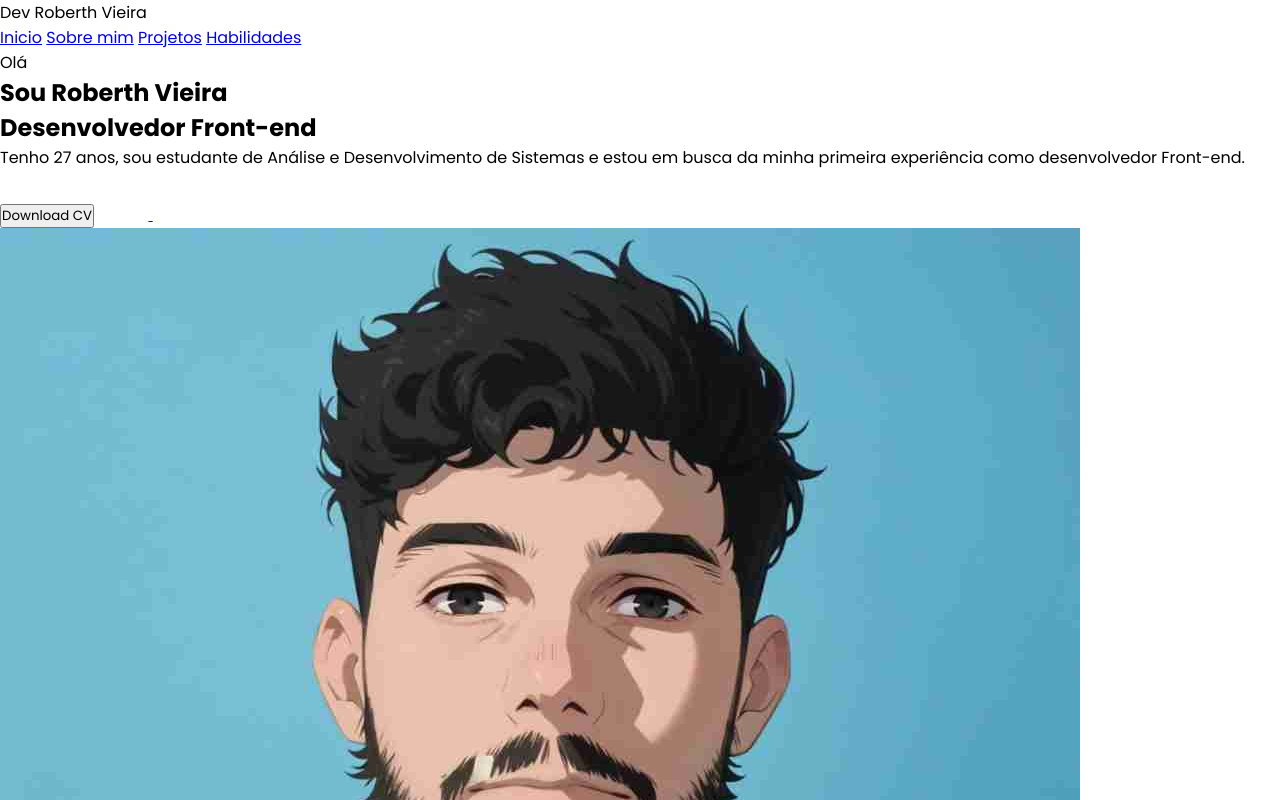
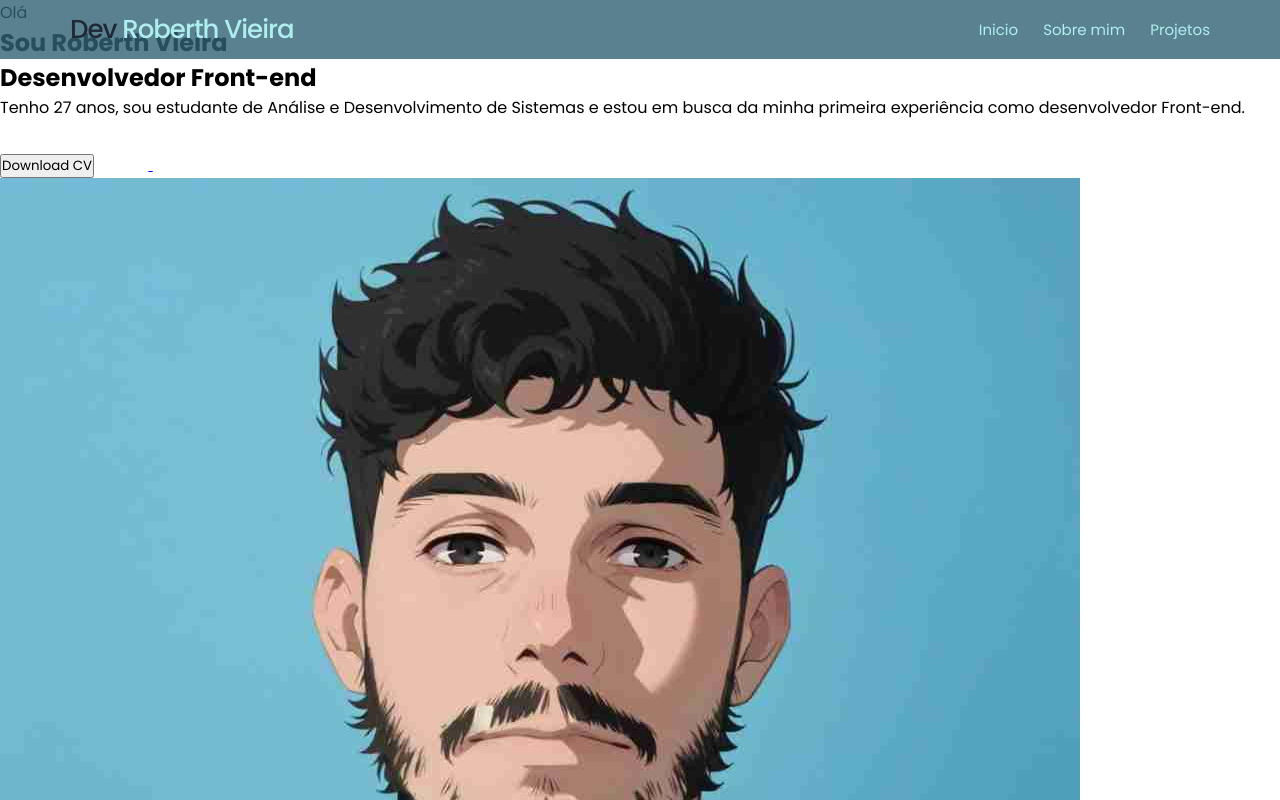
Before and after one commit to RoberthVieira/Portifolio, a plain HTML site: page index.html in a window 1280 px wide. Shown: the top 800 px of the page. Drawn offline with Linux system fonts and the light colour scheme.

Commit message:
Adição do novo codigo de estilos do topo da pagina

```diff
--- a/estilos/global.css
+++ b/estilos/global.css
@@ -1,7 +1,11 @@
 @import url('https://fonts.googleapis.com/css2?family=Great+Vibes&family=Poppins:ital,wght@0,100;0,200;0,300;0,400;0,500;0,600;0,700;0,800;0,900;1,100;1,200;1,300;1,400;1,500;1,600;1,700;1,800;1,900&display=swap');
 
 :root{
+    --cor01: #53a4bf;
     --cor02: #316273;
+    --cor03: #fff;
+    --text-dark: #1f2937;
+    --text-light: #6b7280;
     --extra-light: #AFEEEE;
 }
 
@@ -11,4 +15,9 @@
     box-sizing: border-box;
     font-family: "Poppins", sans-serif;
     scroll-behavior: smooth;
+    transition: 0.3s;
 }
+
+.degrade{
+    background-image: linear-gradient(to bottom, var(--cor01), #1f404b);
+}
--- a/estilos/topo.css
+++ b/estilos/topo.css
@@ -6,3 +6,72 @@
     --text-light: #6b7280;
     --extra-light: #AFEEEE;
 }
+
+.topo{
+    background-color: rgba(49, 98, 115, 0.8);
+    width: 100%;
+    position: fixed;
+    display: flex;
+    justify-content: space-between;
+    align-items: center;
+    padding: 10px 70px;
+}
+
+.topo div{
+    width: 50%;
+    font-size: 26px;
+    color: var(--text-dark);
+    font-weight: 500;
+    letter-spacing: -1px;
+}
+
+.topo div span{
+    color: var(--extra-light);
+}
+
+.nav_content{
+    display: flex;
+    justify-content: flex-end;
+    gap: 25px;
+    width: 50%;
+}
+
+.nav_content a{
+    color: var(--extra-light);
+    text-decoration: none;
+    font-size: 15px;
+    cursor: pointer;
+}
+
+
+.nav_content a:hover{
+    transition: 0.3s;
+    color: var(--text-dark);
+}
+
+
+@media (max-width: 768px) {
+    .topo{
+        padding: 10px 20px;
+    }
+
+    .nav_content{
+        gap: 10px;
+    }
+}
+
+@media (max-width: 500px) {
+    .topo{
+        flex-direction: column;
+        padding: 10px 0;
+        text-align: center;
+    }
+
+    .topo div{
+        width: 100%;
+    }
+
+    .nav_content{
+        display: none;
+    }
+}
--- a/index.html
+++ b/index.html
@@ -9,18 +9,16 @@
     <link rel="stylesheet" href="estilos/secaoInicial.css">
     <link rel="stylesheet" href="estilos/sobre.css">
     <link rel="stylesheet" href="estilos/projetos.css">
-    <link rel="stylesheet" href="estilos/habilidades.css">
     <title>Dev Roberth Vieira</title>
 </head>
 <body>
 
-    <header>
+    <header class="topo">
         <div>Dev <span>Roberth Vieira</span></div>
-        <nav>
+        <nav class="nav_content">
             <a href="#inicio">Inicio</a>
             <a href="#sobre">Sobre mim</a>
             <a href="#projetos">Projetos</a>
-            <a href="#habilidades">Habilidades</a>
         </nav>
     </header>
 
@@ -47,6 +45,7 @@
             </figure>
         </section>
 
+        <div class="degrade">
             <section id="sobre">
                 <div>
                     <figure>
@@ -93,7 +92,7 @@
             <footer>
                 <p>roberthvieirasant@gmail.com; <span>Developed by: Roberth Vieira Santana</span></p>
             </footer>
-
+        </div>
     </main>
 
     <script src="scripts/index.js"></script>
```
Lines whose indentation alone changed are shown as unchanged.
